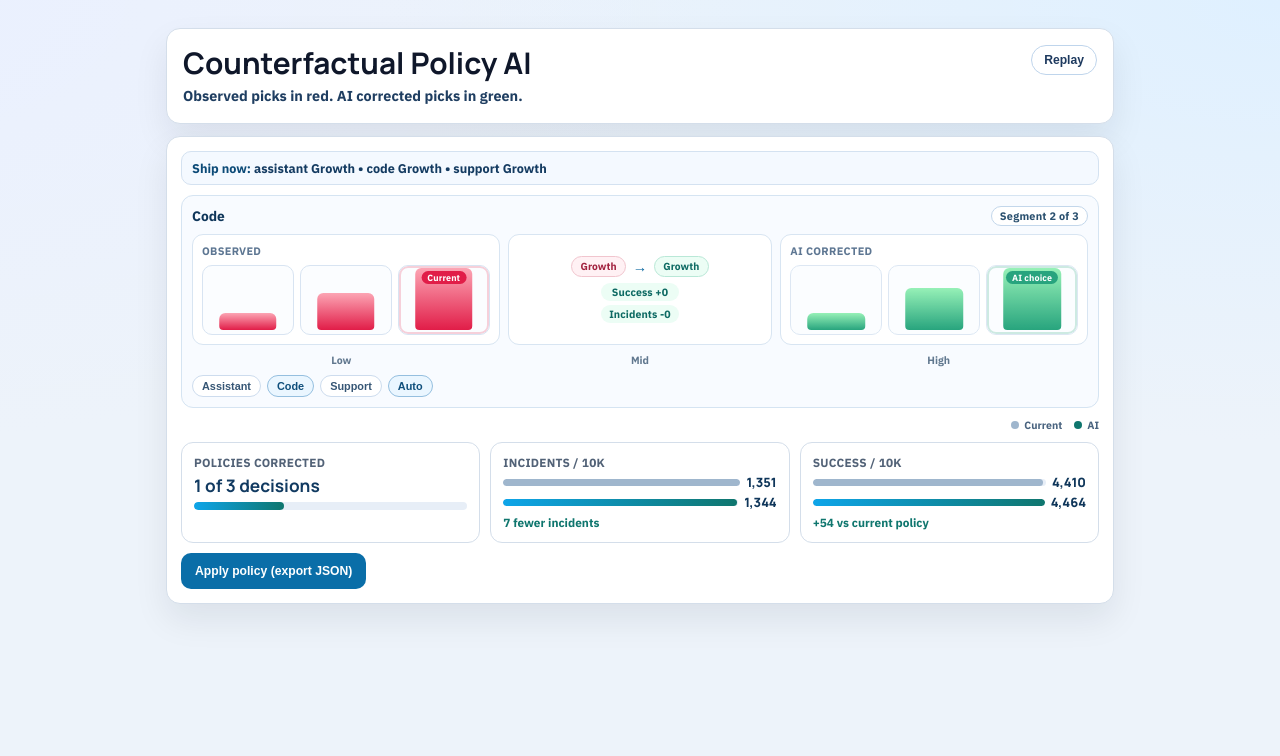
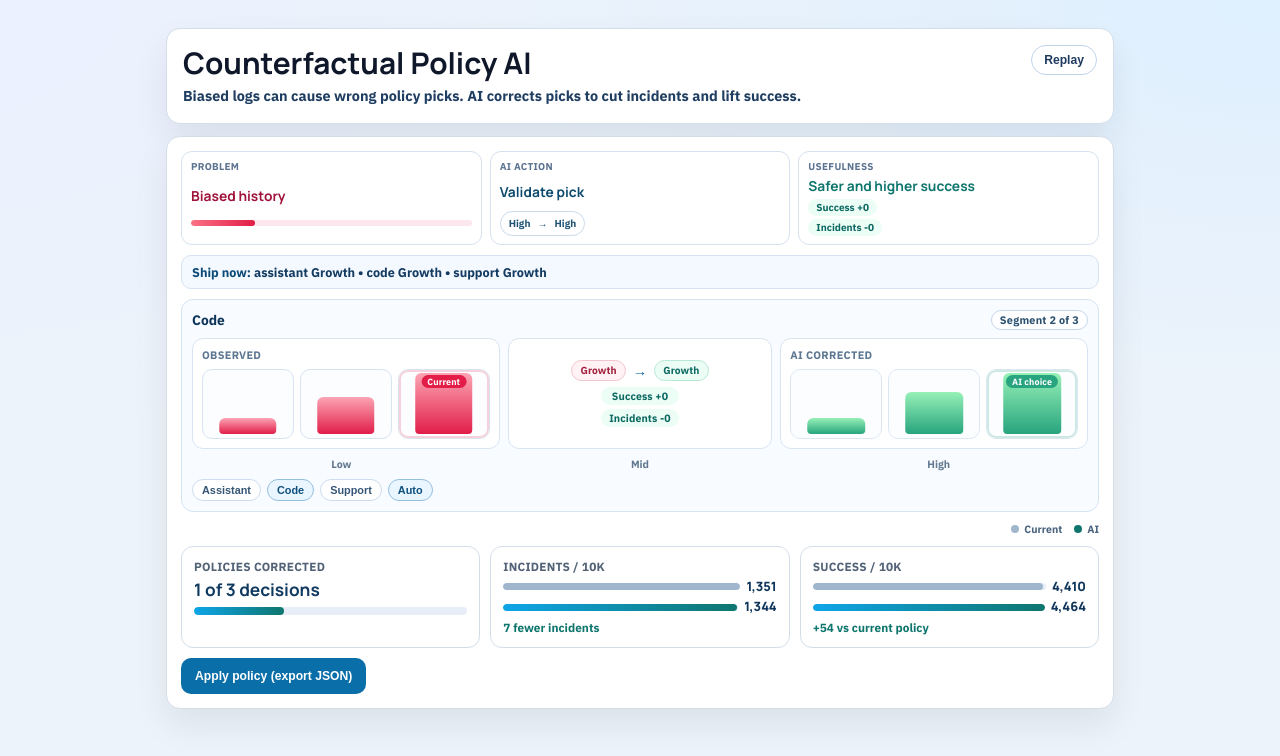
Before and after one commit to KumarNavish/promopilot, a React (Vite) app in the folder frontend/: page / in a window 1280 px wide. Shown: the top 756 px of the page. Built offline with nearby package versions, Linux system fonts and the light colour scheme; no server answers.

Commit message:
Add visual problem-action-value rail to clarify usefulness

```diff
--- a/frontend/src/pages/Home.tsx
+++ b/frontend/src/pages/Home.tsx
@@ -452,10 +452,10 @@ export function Home(): JSX.Element {
 
   const storyLine = useMemo(() => {
     if (!score) {
-      return "Observed picks vs AI picks.";
+      return "Biased logs hide the best policy.";
     }
 
-    return "Observed picks in red. AI corrected picks in green.";
+    return "Biased logs can cause wrong policy picks. AI corrects picks to cut incidents and lift success.";
   }, [score]);
 
   const metricAnimationKey = `${results.dr?.artifact_version ?? "none"}|${replayTick}|${activeIndex}`;
@@ -467,6 +467,9 @@ export function Home(): JSX.Element {
   const animatedAiSuccess = useAnimatedNumber(score?.aiSuccessPer10k ?? 0, `ai-success|${metricAnimationKey}`);
   const animatedActiveSuccessGain = useAnimatedNumber(activeDecision?.successGainPer10k ?? 0, `row-success|${metricAnimationKey}`);
   const animatedActiveIncidentGain = useAnimatedNumber(activeDecision?.incidentsAvoidedPer10k ?? 0, `row-incidents|${metricAnimationKey}`);
+  const maxBiasMagnitude = Math.max(...(score?.decisionRows.map((row) => Math.abs(row.biasAtNaive)) ?? [1]), 1e-9);
+  const activeBiasMagnitude = Math.abs(activeDecision?.biasAtNaive ?? 0);
+  const activeBiasPct = (activeBiasMagnitude / maxBiasMagnitude) * 100;
   const incidentScale = Math.max(score?.naiveIncidentPer10k ?? 0, score?.aiIncidentPer10k ?? 0, 1);
   const successScale = Math.max(score?.naiveSuccessPer10k ?? 0, score?.aiSuccessPer10k ?? 0, 1);
   const currentIncidentBar = ((score?.naiveIncidentPer10k ?? 0) / incidentScale) * 100;
@@ -506,6 +509,35 @@ export function Home(): JSX.Element {
 
       {score && results.dr && activeDecision ? (
         <section className="result-panel" data-testid="results-block">
+          <section className="mission-rail" data-testid="mission-rail">
+            <article className="mission-card problem" data-testid="mission-problem">
+              <p>Problem</p>
+              <strong>Biased history</strong>
+              <div className="mission-meter">
+                <i style={{ width: `${Math.max(10, activeBiasPct)}%` }} />
+              </div>
+            </article>
+
+            <article className="mission-card action" data-testid="mission-action">
+              <p>AI action</p>
+              <strong>{activeDecision.naivePick === activeDecision.aiPick ? "Validate pick" : "Switch pick"}</strong>
+              <div className="mission-swap">
+                <span>{policyLevelAxis(activeDecision.naivePick)}</span>
+                <span>→</span>
+                <span>{policyLevelAxis(activeDecision.aiPick)}</span>
+              </div>
+            </article>
+
+            <article className="mission-card value" data-testid="mission-value">
+              <p>Usefulness</p>
+              <strong>Safer and higher success</strong>
+              <div className="mission-delta">
+                <span className={animatedActiveSuccessGain >= 0 ? "good" : "bad"}>{`Success ${formatSignedNumber(animatedActiveSuccessGain)}`}</span>
+                <span className={animatedActiveIncidentGain >= 0 ? "good" : "bad"}>{`Incidents ${formatIncidentDelta(animatedActiveIncidentGain)}`}</span>
+              </div>
+            </article>
+          </section>
+
           <p className="policy-line" data-testid="policy-line">
             <span>Ship now:</span> {score.policyLine}
           </p>
--- a/frontend/src/styles.css
+++ b/frontend/src/styles.css
@@ -101,6 +101,100 @@ h1 {
   padding: 14px;
   display: grid;
   gap: 10px;
+}
+
+.mission-rail {
+  display: grid;
+  grid-template-columns: repeat(3, minmax(0, 1fr));
+  gap: 8px;
+}
+
+.mission-card {
+  border: 1px solid #d6e2ef;
+  border-radius: 11px;
+  background: #ffffff;
+  padding: 8px 9px;
+  display: grid;
+  gap: 5px;
+}
+
+.mission-card p {
+  margin: 0;
+  font-size: 0.62rem;
+  font-weight: 800;
+  letter-spacing: 0.03em;
+  text-transform: uppercase;
+  color: #5b7290;
+}
+
+.mission-card strong {
+  font-family: "Manrope", sans-serif;
+  font-size: 0.86rem;
+  line-height: 1.2;
+  color: #10375b;
+}
+
+.mission-card.problem strong {
+  color: #9f1239;
+}
+
+.mission-card.action strong {
+  color: #0c4a6e;
+}
+
+.mission-card.value strong {
+  color: #0f766e;
+}
+
+.mission-meter {
+  height: 6px;
+  border-radius: 999px;
+  background: #fce7ef;
+  overflow: hidden;
+}
+
+.mission-meter i {
+  display: block;
+  height: 100%;
+  border-radius: 999px;
+  background: linear-gradient(90deg, #fb7185, #e11d48);
+  transition: width 260ms ease;
+}
+
+.mission-swap {
+  display: inline-flex;
+  align-items: center;
+  gap: 7px;
+  width: fit-content;
+  border: 1px solid #c9dbeb;
+  border-radius: 999px;
+  padding: 2px 8px;
+  font-size: 0.63rem;
+  font-weight: 800;
+  color: #205476;
+}
+
+.mission-delta {
+  display: grid;
+  gap: 3px;
+}
+
+.mission-delta span {
+  border-radius: 999px;
+  padding: 2px 8px;
+  font-size: 0.63rem;
+  font-weight: 800;
+  width: fit-content;
+}
+
+.mission-delta span.good {
+  background: #ecfdf5;
+  color: #0d6a63;
+}
+
+.mission-delta span.bad {
+  background: #fff1f2;
+  color: #b42318;
 }
 
 .policy-line {
@@ -508,6 +602,10 @@ h1 {
     flex-direction: column;
   }
 
+  .mission-rail {
+    grid-template-columns: 1fr;
+  }
+
   .spotlight-grid {
     grid-template-columns: 1fr;
   }
```
Also changed, not shown: 1 other file (tests, documents, lock files or other folders).
